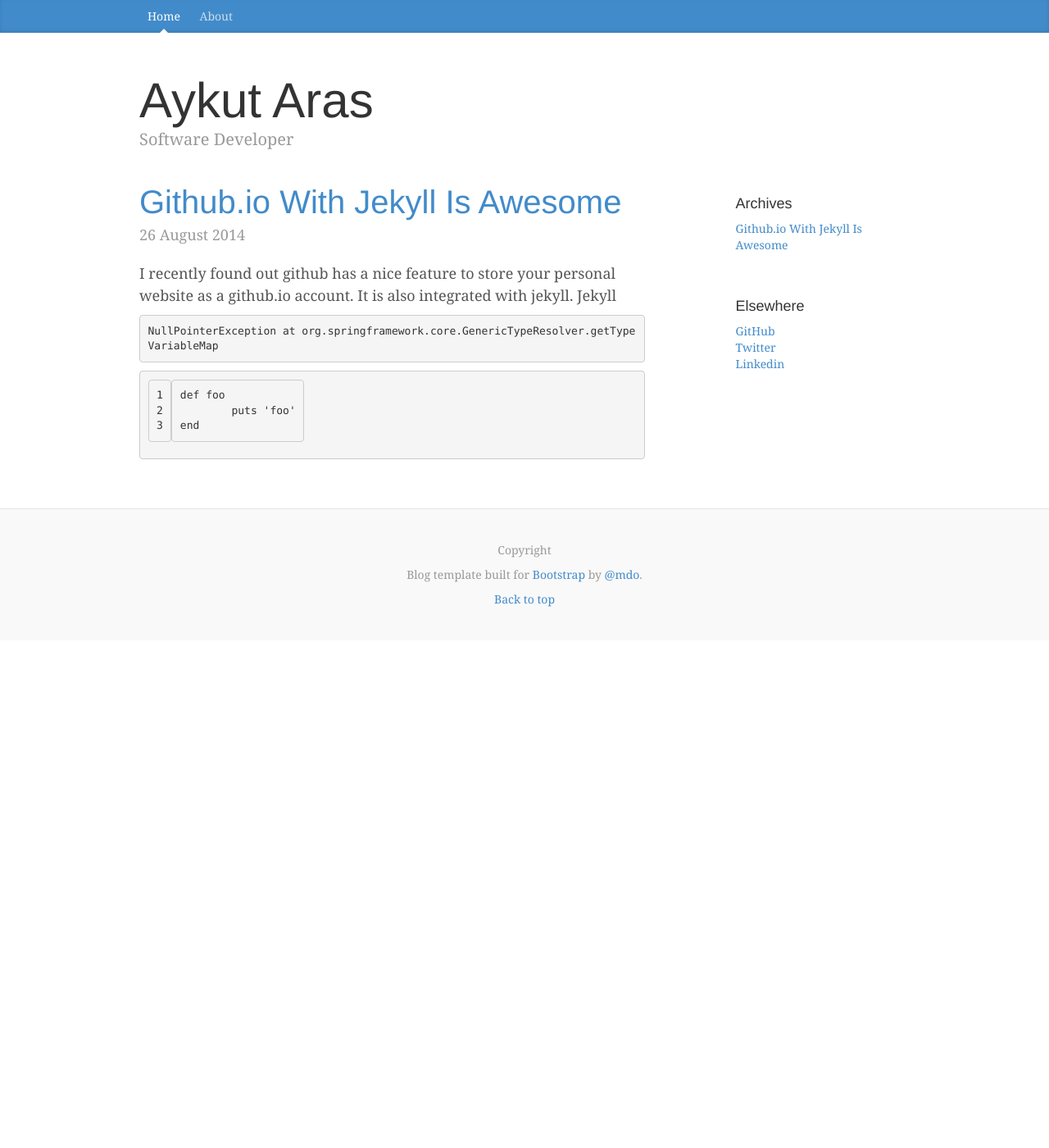
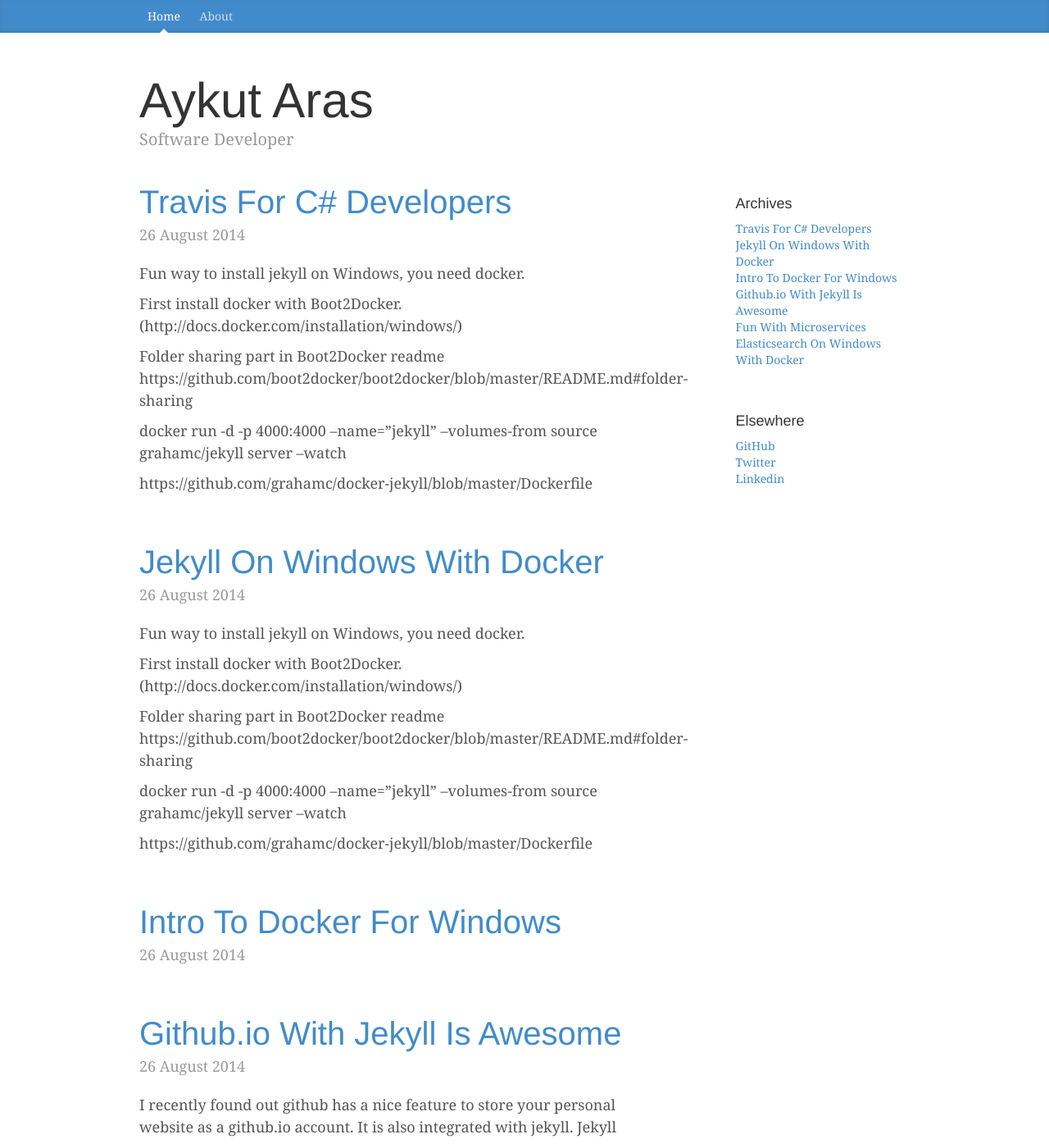
Before and after one commit to aykutaras/aykutaras.github.io, a Jekyll site: the page built from index.html, in a window 1280 px wide and 1400 px high. Shown: the whole window at 82% size. Built offline with Jekyll 4.4.1, drawn with Linux system fonts in a browser that asks for light colours; nearby versions of some CDN libraries; some of the changed text lies outside the part shown.

Commit message:
New post ideas and Some Urls

```diff
--- /dev/null
+++ b/_posts/2014-08-26-fun-with-microservices.md
@@ -0,0 +1,11 @@
+Fun way to install jekyll on Windows, you need docker.
+
+First install docker with Boot2Docker. (http://docs.docker.com/installation/windows/)
+
+Folder sharing part in Boot2Docker readme
+https://github.com/boot2docker/boot2docker/blob/master/README.md#folder-sharing
+
+docker run -d -p 4000:4000 --name="jekyll" --volumes-from source grahamc/jekyll server --watch
+
+
+https://github.com/grahamc/docker-jekyll/blob/master/Dockerfile
--- a/_posts/2014-08-26-github.io-with-jekyll-is-awesome.md
+++ b/_posts/2014-08-26-github.io-with-jekyll-is-awesome.md
@@ -4,6 +4,9 @@ layout: post
 
 I recently found out github has a nice feature to store your personal website as a github.io account.
 It is also integrated with jekyll. Jekyll
+
+https://pages.github.com/
+https://github.com/poole/poole
 
 {% highlight java %}
 NullPointerException at org.springframework.core.GenericTypeResolver.getTypeVariableMap
--- /dev/null
+++ b/_posts/2014-08-26-jekyll-on-windows-with-docker.md
@@ -0,0 +1,11 @@
+Fun way to install jekyll on Windows, you need docker.
+
+First install docker with Boot2Docker. (http://docs.docker.com/installation/windows/)
+
+Folder sharing part in Boot2Docker readme
+https://github.com/boot2docker/boot2docker/blob/master/README.md#folder-sharing
+
+docker run -d -p 4000:4000 --name="jekyll" --volumes-from source grahamc/jekyll server --watch
+
+
+https://github.com/grahamc/docker-jekyll/blob/master/Dockerfile
--- /dev/null
+++ b/_posts/2014-08-26-travis-for-c#-developers.md
@@ -0,0 +1,11 @@
+Fun way to install jekyll on Windows, you need docker.
+
+First install docker with Boot2Docker. (http://docs.docker.com/installation/windows/)
+
+Folder sharing part in Boot2Docker readme
+https://github.com/boot2docker/boot2docker/blob/master/README.md#folder-sharing
+
+docker run -d -p 4000:4000 --name="jekyll" --volumes-from source grahamc/jekyll server --watch
+
+
+https://github.com/grahamc/docker-jekyll/blob/master/Dockerfile
```
Also changed, not shown: README.md, _posts/2014-08-26-elasticsearch-on-windows-with-docker.md (added), _posts/2014-08-26-intro-to-docker-for-windows.md (added).
